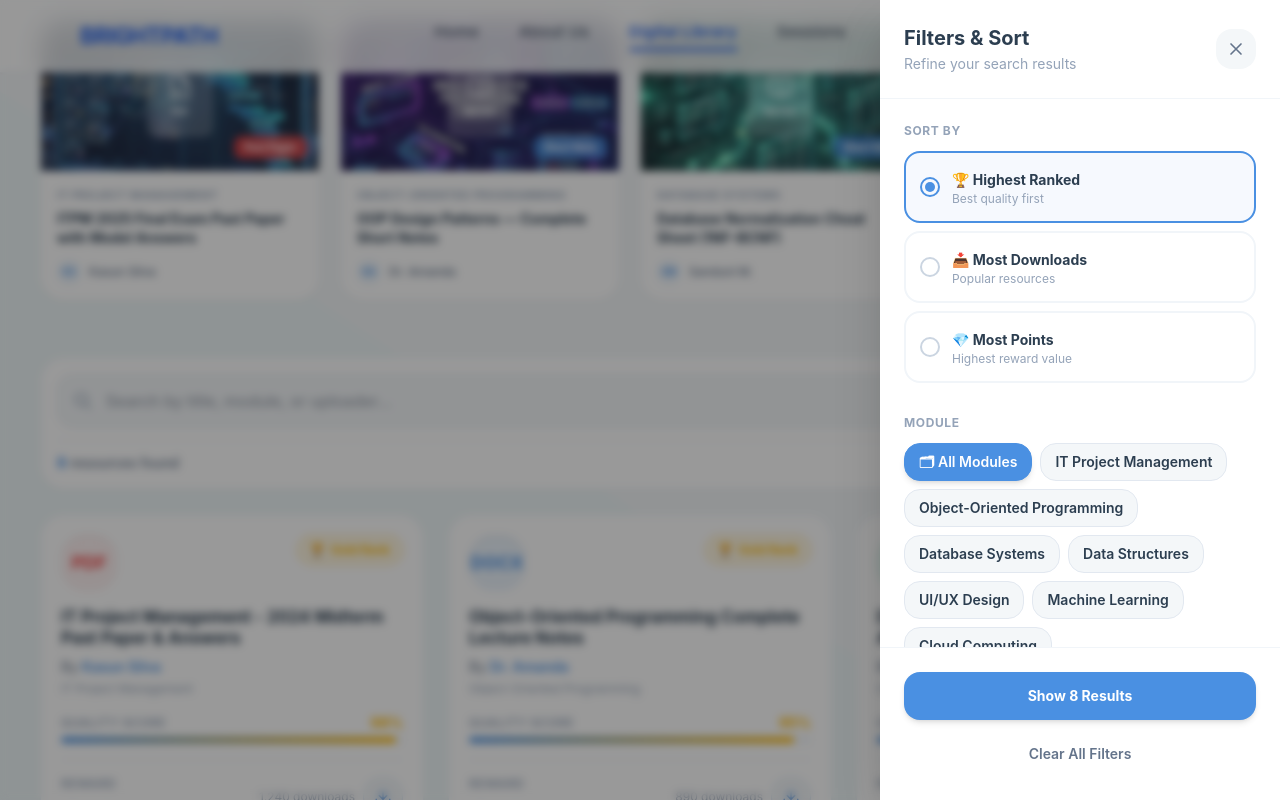
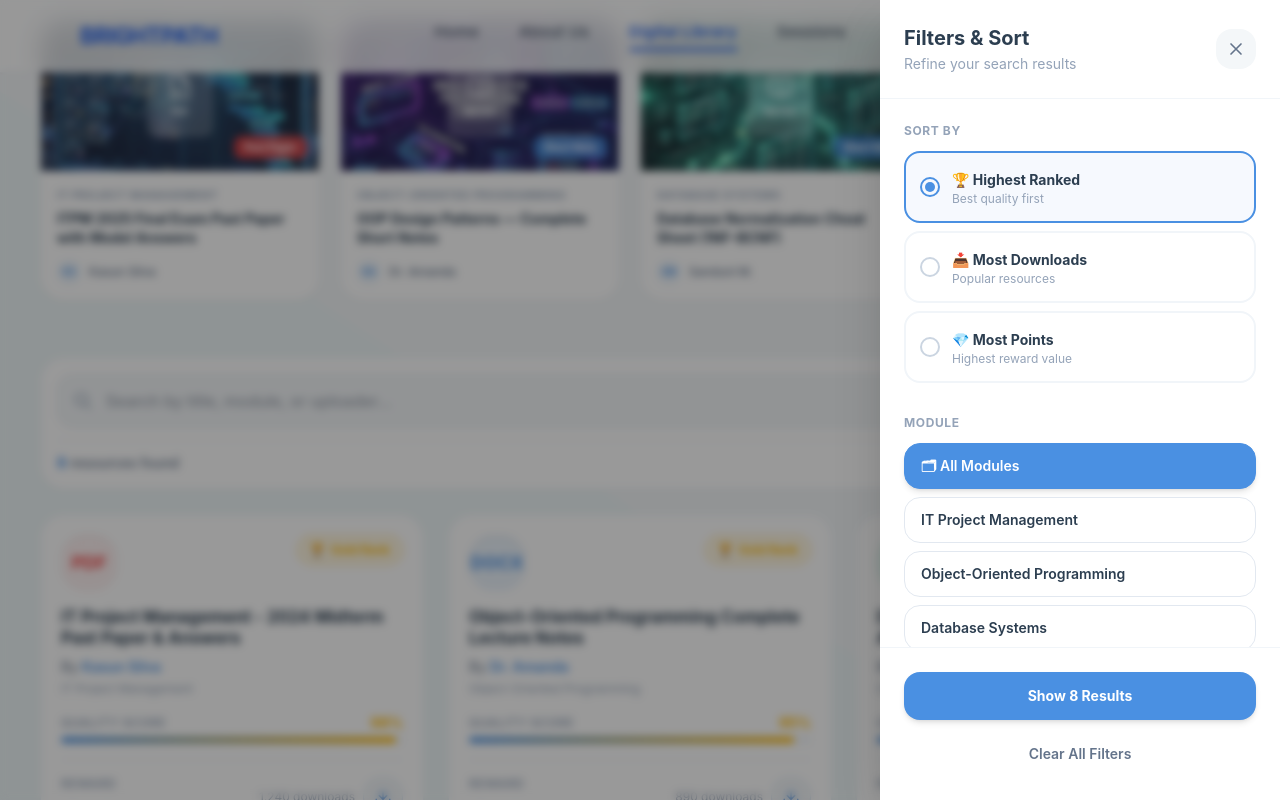
Before and after one commit to Gagana0819/BrightPath-LMS-ITPM-, a Vue app in the folder frontend/: page /digital-library in a window 1280 px wide. Both pictures are taken after a click on the button "Filters". Shown: the part 578-1378 px from the top of the page. Built offline with nearby package versions, Linux system fonts and the light colour scheme.

Commit message:
refactor: adjust module filter button layout to vertical stack and update styling.

```diff
--- a/frontend/src/views/DigitalLibraryView.vue
+++ b/frontend/src/views/DigitalLibraryView.vue
@@ -322,13 +322,13 @@ const getTypeColor = (type) => {
                     <!-- Module Filter Section -->
                     <div>
                       <label class="text-xs font-bold text-slate-400 uppercase tracking-wider mb-3 block">Module</label>
-                      <div class="flex flex-wrap gap-2">
+                      <div class="flex flex-col gap-2">
                         <button
                           v-for="m in modules"
                           :key="m"
                           @click="selectedModule = m"
-                          class="px-3.5 py-2 rounded-xl text-sm font-semibold transition-all border"
-                          :class="selectedModule === m ? 'bg-[#4A90E2] text-white border-[#4A90E2] shadow-md' : 'bg-[#F4F7F9] text-[#2C3E50] border-slate-200 hover:border-[#4A90E2]/40'"
+                          class="px-4 py-3 rounded-xl text-sm font-semibold transition-all border text-left"
+                          :class="selectedModule === m ? 'bg-[#4A90E2] text-white border-[#4A90E2] shadow-md' : 'bg-[#F4F7F9] text-[#2C3E50] border-slate-200 hover:border-[#4A90E2]/40 bg-white hover:bg-slate-50'"
                         >
                           {{ m === 'All' ? '🗂 All Modules' : m }}
                         </button>
```
